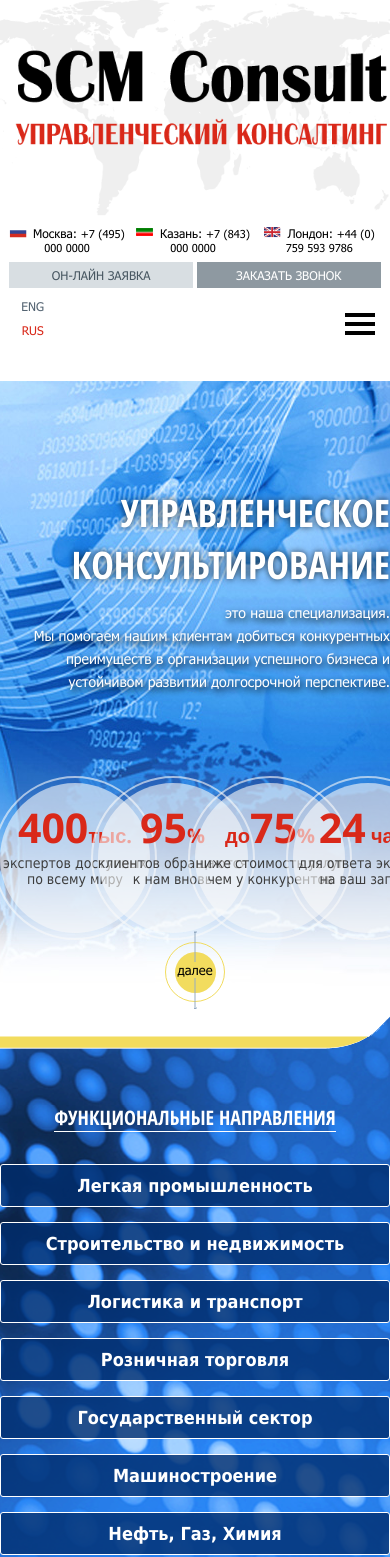
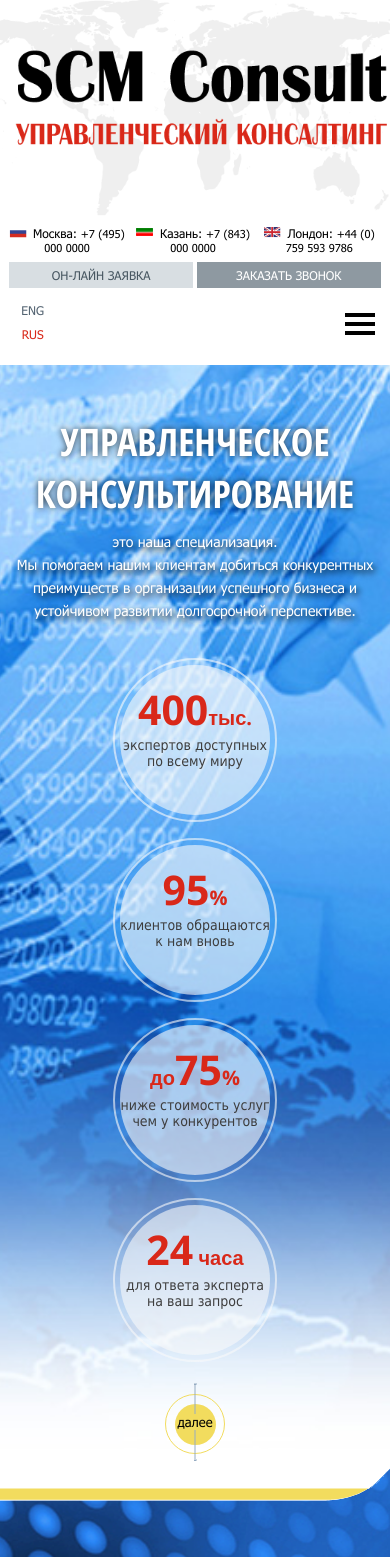
Before and after one commit to ArtGarm/new-zeland, a PHP site: page /process.php in a window 390 px wide; the page is wider, and only the part inside the window is pictured. Shown: the top 1557 px of that part. Run offline with PHP 8.4, Linux system fonts and the light colour scheme; style sheets or scripts are compiled from the project's sources; some libraries are stand-ins or nearby versions.

Commit message:
add adaptation to header footer top section

```diff
--- a/css/adaptation_radion.css
+++ b/css/adaptation_radion.css
@@ -27,7 +27,10 @@
   .header_wrap .header_leng {
     position: absolute;
     top: 0;
-    right: 9%;
+    right: 7%;
+  }
+  .header_wrap .header_leng:after {
+    height: 78%;
   }
   .header_wrap .sendwich-icon {
     width: 30rem;
@@ -149,7 +152,7 @@
     transform: rotate(90deg);
   }
   .header_wrap .header_right {
-    width: 54%;
+    width: 56%;
   }
   .header_wrap .header_right .header_tel {
     padding-left: 0;
@@ -187,6 +190,7 @@
   }
   .header_wrap .header_leng a {
     font-size: 12px;
+    padding-top: 13px;
   }
   .header_wrap .header_leng li {
     float: none;
@@ -197,8 +201,33 @@
     display: none;
   }
   .header_wrap .header_leng {
-    top: 18px;
+    top: 0px;
     right: 10%;
+  }
+  .footer .grey_blog .grey_blog_text_wrap {
+    text-align: center;
+  }
+  .footer .footer-blog-wrap .copywriting {
+    text-align: center;
+  }
+  .footer .footer-blog-wrap .footer-blog-middle-side {
+    float: none;
+    width: 100%;
+    text-align: center;
+  }
+  .footer .footer-blog-wrap .footer-blog-middle-side ul {
+    padding: 0;
+    padding-top: 10px;
+  }
+  .footer .footer-blog-wrap .footer-blog-middle-side li {
+    float: none;
+    display: inline-block;
+  }
+  .footer .footer-blog-wrap {
+    padding-top: 60px;
+  }
+  .top_section_wrap .top_title {
+    padding-right: 4%;
   }
 }
 
@@ -227,4 +256,71 @@
     top: auto;
     left: 19px;
   }
+  .footer .footer-blog-wrap {
+    padding-top: 50px;
+  }
+  .header_wrap .header_leng a {
+    padding-top: 6px;
+    padding-bottom: 4px;
+  }
+  .top_section_wrap .top_section_bottom .top_section_item {
+    float: none;
+    width: 100%;
+    margin-bottom: 30px;
+  }
+  .top_section_wrap {
+    -webkit-background-size: cover;
+    -moz-background-size: cover;
+    -o-background-size: cover;
+    background-size: cover;
+  }
+  .top_section_wrap .top_title {
+    padding: 50px 2% 0px;
+    text-align: center;
+  }
+  .top_section_wrap .top_section_bottom {
+    padding-top: 43px;
+  }
+  .footer .grey_blog .grey_blog_text_wrap span {
+    display: block;
+    margin-right: 0;
+  }
+  .footer .grey_blog .grey_blog_text_wrap .grey_blog_button {
+    display: block;
+    text-align: center;
+    padding-top: 36px;
+  }
+  .footer .grey_blog .grey_blog_text_wrap .grey_blog_button a {
+    display: inline-block;
+  }
 }
+
+@media screen and (max-width: 479px) {
+  .footer .footer-blog-wrap .footer-blog-middle-side li {
+    padding-right: 9px;
+    margin: 0 -1px;
+  }
+  .footer .footer-blog-wrap .footer-blog-middle-side li:after {
+    right: 2px;
+  }
+}
+
+@media screen and (max-width: 320px) {
+  .top_section_wrap .top_title .subtitle {
+    font-size: 12px;
+    line-height: 20px;
+  }
+  .top_section_wrap .top_title h2 {
+    font-size: 34px;
+  }
+  .footer .footer-blog-wrap .footer-blog-middle-side li {
+    padding-right: 4px;
+    margin: 0 -3px;
+  }
+  .footer .footer-blog-wrap .footer-blog-middle-side li:after {
+    display: none;
+  }
+  .header_wrap .header_leng {
+    bottom: 13px;
+  }
+}
--- a/css/radion.css
+++ b/css/radion.css
@@ -13,8 +13,12 @@
   width: 29%;
 }
 
+.header_wrap .header_logo a {
+  display: inline-block;
+}
+
 .header_wrap .header_logo img {
-  max-width: 50%;
+  max-width: 52%;
 }
 
 .header_wrap .header-nav {
@@ -44,6 +48,7 @@
 .header_wrap .header-nav ul a {
   text-decoration: none;
   color: #546472;
+  font-size: 15px;
 }
 
 .header_wrap .header-nav ul li {
@@ -98,7 +103,7 @@
 
 .header_wrap .header_leng:after {
   position: absolute;
-  height: 50%;
+  height: 37%;
   right: 48.4%;
   top: 0;
   border-right: 2px dotted #546472;
@@ -116,11 +121,13 @@
 .header_wrap .header_leng li {
   float: left;
   width: 50%;
-  padding-top: 20px;
   text-align: center;
-  padding-bottom: 7px;
   position: relative;
   z-index: 1;
+  -webkit-transition: all ease .2s;
+  -moz-transition: all ease .2s;
+  -o-transition: all ease .2s;
+  transition: all ease .2s;
 }
 
 .header_wrap .header_leng li.active a {
@@ -139,6 +146,13 @@
   color: #546472;
   text-decoration: none;
   font-size: 10px;
+  padding-bottom: 7px;
+  padding-top: 20px;
+  display: inline-block;
+  -webkit-transition: all ease .2s;
+  -moz-transition: all ease .2s;
+  -o-transition: all ease .2s;
+  transition: all ease .2s;
 }
 
 .header_wrap .header_right {
@@ -172,6 +186,10 @@
   text-decoration: none;
 }
 
+.header_wrap .header_right .header_tel_row a:hover {
+  text-decoration: underline;
+}
+
 .header_wrap .header_right .header_tel {
   padding-left: 12%;
   padding-top: 10px;
@@ -192,6 +210,10 @@
   background-color: #d8dee2;
   padding: 3px 2px;
   text-transform: uppercase;
+  -webkit-transition: all ease .2s;
+  -moz-transition: all ease .2s;
+  -o-transition: all ease .2s;
+  transition: all ease .2s;
 }
 
 .header_wrap .header_right .header_button a.zvonok {
@@ -339,6 +361,10 @@
   border-radius: 50%;
   padding-top: 10px;
   margin-top: 9px;
+  -webkit-transition: all ease .2s;
+  -moz-transition: all ease .2s;
+  -o-transition: all ease .2s;
+  transition: all ease .2s;
 }
 
 .top_section_wrap .top_section_button a span {
@@ -510,6 +536,10 @@
   font-size: 14px;
 }
 
+.footer .footer-blog-wrap .footer-blog-middle-side li a:hover {
+  text-decoration: underline;
+}
+
 .footer .footer-blog-wrap .copywriting {
   padding-bottom: 6px;
 }
--- a/footer.php
+++ b/footer.php
@@ -1,5 +1,6 @@
     <div class="footer_placeholder"></div>
 	<footer class="footer">
+        <?if($act == 'index'){?>
             <div class="grey_blog">
                 <div class="mbox">
                     <div class="grey_blog_text">
@@ -14,6 +15,7 @@
                     </div>
                 </div>
             </div>
+        <? } ?>
         <div class="footer-blog">
             <div class="footer-blog-wrap">
                 <div class="mbox">
--- a/js/scr.js
+++ b/js/scr.js
@@ -308,7 +308,7 @@ function animationBlock(item){
 /* DOCUMENT READY  */
 $(document).ready(function() {
 	modernize();
-	$('.footer_placeholder').height($('.footer').outerHeight());
+	$('.footer_placeholder').height($('.footer').height());
 
 
 });
@@ -327,5 +327,5 @@ $(window).load(function(){
 
 $(window).resize(function() {
 
-    $('.footer_placeholder').height($('.footer').outerHeight());
+    $('.footer_placeholder').height($('.footer').height());
 });
--- a/sass/adaptation_radion.scss
+++ b/sass/adaptation_radion.scss
@@ -22,7 +22,9 @@ $yellow:#f2dc5e;
         }
         &>div{float: left;}
         .header-nav{position: absolute;width: 100%;left: 0;right: 0;top: 80px;float: none;display: none;}
-        .header_leng{position: absolute;top: 0;right: 9%;}
+        .header_leng{position: absolute;top: 0;right: 7%;
+            &:after{height: 78%;}
+        }
         .sendwich-icon{width: 30rem;height: 30rem;cursor: pointer;position: absolute;right: 15rem;top: calc(50% - 12.5rem);display: block;
             &.active{
                 span{background-color: transparent;
@@ -47,7 +49,7 @@ $yellow:#f2dc5e;
         .header-nav .next li.arrow-next:after{display: none;}
         .arrow-next a span{position: relative;}
         li.arrow-next>a span:after{position: absolute;width: 8px;height: 16px;right: -18px;top: 3px;background: url('../images/head_arrow.png') center center no-repeat;content: '';transform: rotate(90deg);}
-        .header_right{width: 54%;
+        .header_right{width: 56%;
             .header_tel{padding-left: 0;}
             .header_button{padding-left: 0;padding-top: 15px;
                 a{padding: 6px 2px;font-size: 12px;}
@@ -62,10 +64,20 @@ $yellow:#f2dc5e;
     .header_wrap .header_right {width: 63%;padding: 0 2%;}
     .header_wrap .header_right .header_button{padding-top: 8px;}
     .header_wrap .header_right .header_tel_row{text-align: center;}
-    .header_wrap .header_leng a{font-size: 12px;}
+    .header_wrap .header_leng a{font-size: 12px;padding-top: 13px;}
     .header_wrap .header_leng li{float: none;width: 100%;padding-top: 0;}
     .header_wrap .header_leng:after{display: none;}
-    .header_wrap .header_leng{top: 18px;right: 10%;}
+    .header_wrap .header_leng{top: 0px;right: 10%;}
+
+    // footer
+    .footer .grey_blog .grey_blog_text_wrap{text-align: center;}
+    .footer .footer-blog-wrap .copywriting{text-align: center;}
+    .footer .footer-blog-wrap .footer-blog-middle-side{float: none;width: 100%;text-align: center;}
+    .footer .footer-blog-wrap .footer-blog-middle-side ul{padding: 0;padding-top: 10px;}
+    .footer .footer-blog-wrap .footer-blog-middle-side li{float: none;display: inline-block;}
+    .footer .footer-blog-wrap{padding-top: 60px;}
+    // top section
+    .top_section_wrap .top_title{padding-right: 4%;}
 }
 @media screen and (max-width: 767px){
 
@@ -77,10 +89,25 @@ $yellow:#f2dc5e;
     .header_wrap {padding-bottom: 6%;}
     .header_wrap .header-nav{top: 100%;}
     .header_wrap .header_leng{bottom: 20px;right: auto;top: auto;left: 19px;}
+    .footer .footer-blog-wrap{padding-top: 50px;}
+    .header_wrap .header_leng a{padding-top: 6px;padding-bottom: 4px;}
+    .top_section_wrap .top_section_bottom .top_section_item{float: none;width: 100%;margin-bottom: 30px;}
+    .top_section_wrap{background-size: cover;}
+    .top_section_wrap .top_title{padding: 50px 2% 0px;text-align: center;}
+    .top_section_wrap .top_section_bottom {padding-top: 43px;}
+    .footer .grey_blog .grey_blog_text_wrap span{display: block;margin-right: 0;}
+    .footer .grey_blog .grey_blog_text_wrap .grey_blog_button{display: block;text-align: center;padding-top: 36px;}
+    .footer .grey_blog .grey_blog_text_wrap .grey_blog_button a{display: inline-block;}
 }
 @media screen and (max-width: 479px){
-
+    .footer .footer-blog-wrap .footer-blog-middle-side li{padding-right: 9px;margin: 0 -1px;}
+    .footer .footer-blog-wrap .footer-blog-middle-side li:after{right: 2px;}
 }
 @media screen and (max-width: 320px){
-
+    // top section
+    .top_section_wrap .top_title .subtitle {font-size: 12px;line-height: 20px;}
+    .top_section_wrap .top_title h2 {font-size: 34px;}
+    .footer .footer-blog-wrap .footer-blog-middle-side li {padding-right: 4px;margin: 0 -3px;}
+    .footer .footer-blog-wrap .footer-blog-middle-side li:after{display: none;}
+    .header_wrap .header_leng{bottom: 13px;}
 }
--- a/sass/radion.scss
+++ b/sass/radion.scss
@@ -3,14 +3,15 @@ $yellow:#f2dc5e;
 .header_wrap{display: table;width: 100%;
     &>div{display: table-cell;vertical-align: top;}
     .header_logo{width: 29%;
-        img{max-width: 50%;}
+        a{display: inline-block;}
+        img{max-width: 52%;}
     }
     .header-nav{width: 43%;vertical-align: bottom;font-family: 'Tahoma';font-size: 15px;
         ul{margin:0;padding: 0;list-style-type: none;
             &>li{width: 16.5%;float: left;border-bottom:4px solid transparent;text-align: center;
                 &.active{border-bottom:4px solid $yellow;}
             }
-            a{text-decoration: none;color: #546472;}
+            a{text-decoration: none;color: #546472;font-size: 15px;}
             li{position: relative;}
         }
         .next{position: absolute;left: 0;top: 18px;padding: 4px 0;width: 100%;min-width:230px;background-color: $yellow;display: none;
@@ -24,16 +25,16 @@ $yellow:#f2dc5e;
         }
     }
     .header_leng{width: 7%;vertical-align: top;position: relative;
-        &:after{position: absolute;height: 50%;right: 48.4%;top: 0;border-right:2px dotted #546472;content: '';z-index: 2;}
+        &:after{position: absolute;height: 37%;right: 48.4%;top: 0;border-right:2px dotted #546472;content: '';z-index: 2;}
         ul{list-style-type: none;margin: 0;width: 100%;padding: 0;}
-        li{float: left;width: 50%;padding-top: 20px;text-align: center;padding-bottom: 7px;position: relative;z-index: 1;
+        li{float: left;width: 50%;text-align: center;position: relative;z-index: 1;transition:all ease .2s;
             &.active{
                 a{color: #d92819;}
             }
             &:hover{background-color: $yellow;
                 a{color: #000;}}
         }
-        a{color: #546472;text-decoration: none;font-size: 10px;}
+        a{color: #546472;text-decoration: none;font-size: 10px;padding-bottom: 7px;padding-top: 20px;display: inline-block;transition:all ease .2s;}
     }
     .header_right{width: 21%;
         .header_tel_row{font-size: 12rem;color: #000;
@@ -42,11 +43,13 @@ $yellow:#f2dc5e;
                 &.london{background-image: url(../images/london.png);}
             }
             span{}
-            a{font-size: 11px;color: #000;text-decoration: none;}
+            a{font-size: 11px;color: #000;text-decoration: none;
+                &:hover{text-decoration: underline;}
+            }
         }
         .header_tel{padding-left: 12%;padding-top: 10px}
         .header_button{text-align: center;padding-top: 6px;padding-left: 12%;
-            a{width: 48%;display: inline-block;color: #485762;font-size: 9px;text-decoration: none;background-color: #d8dee2;padding: 3px 2px;text-transform: uppercase;
+            a{width: 48%;display: inline-block;color: #485762;font-size: 9px;text-decoration: none;background-color: #d8dee2;padding: 3px 2px;text-transform: uppercase;transition:all ease .2s;
                 &.zvonok{background-color: #8e99a1;color:white;}
                 &:hover{background-color: $yellow;color: #000;}
             }
@@ -86,7 +89,7 @@ $yellow:#f2dc5e;
                 a{height: 52px;width: 52px;margin-top: 3px;padding-top: 16px;}
             }
         }
-        a{text-decoration: none;font-size: 13px;color: #000;background-color: #f2dc5e;height: 41px;width: 41px;display: inline-block;border-radius: 50%;padding-top: 10px;margin-top: 9px;
+        a{text-decoration: none;font-size: 13px;color: #000;background-color: #f2dc5e;height: 41px;width: 41px;display: inline-block;border-radius: 50%;padding-top: 10px;margin-top: 9px;transition:all ease .2s;
            span{position: relative;z-index: 1;
                 &:after{position: absolute;content: '';height: 75px;left: 50%;top:50%;border:1px dotted #95abc2;transform: translate(-50%,-50%);z-index: 1;}
                 b{position: relative;z-index: 2;display: inline-block;background-color: #f2dc5e;font-weight: normal;}
@@ -127,7 +130,9 @@ $yellow:#f2dc5e;
                 &:last-child{margin-right: 0;
                     &:after{display: none;}
                 }
-                a{font-family: "Tahoma",sans-serif;text-decoration: none;font-size: 14px;}
+                a{font-family: "Tahoma",sans-serif;text-decoration: none;font-size: 14px;
+                    &:hover{text-decoration: underline;}
+                }
             }
         }
         .copywriting{padding-bottom: 6px;}
```
Lines whose indentation alone changed are shown as unchanged.
